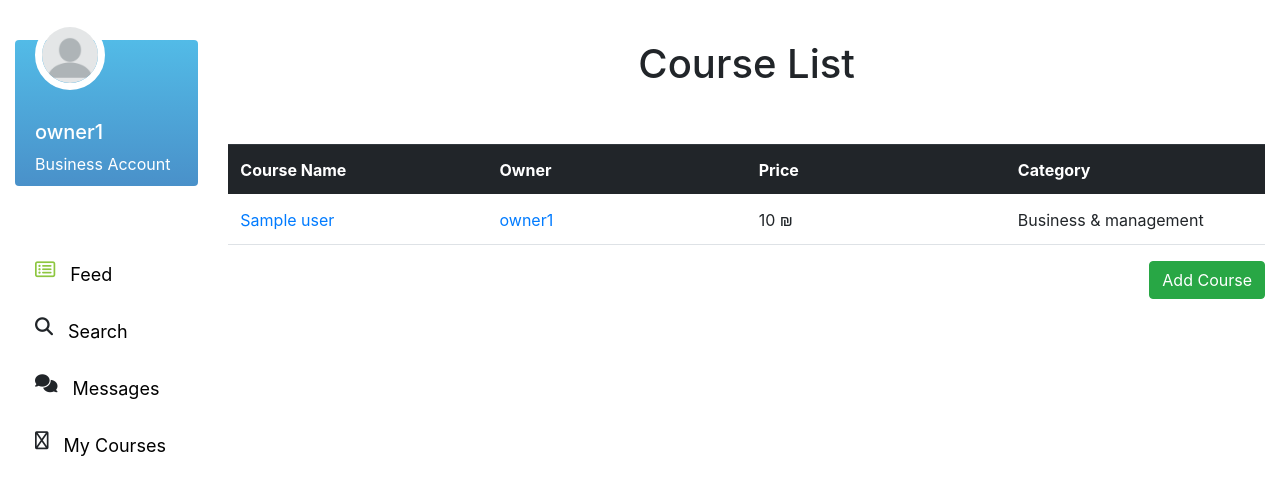
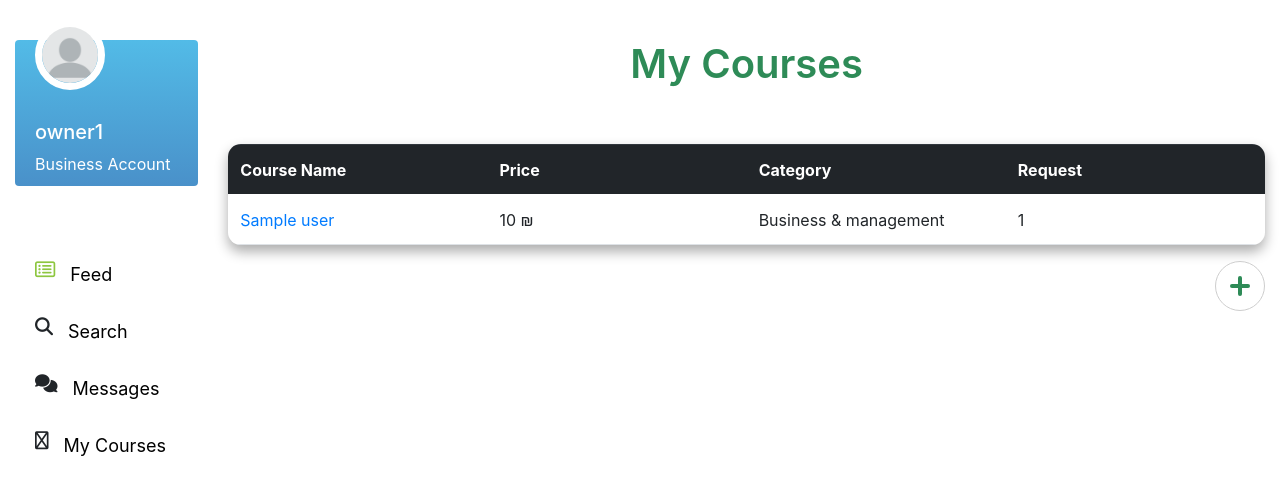
Before and after one commit to redhat-beyond/HighTeach, a Django app: page /course/ in a window 1280 px wide. Shown: the part 56-551 px from the top of the page. Run offline with Django 4.2, Linux system fonts and the light colour scheme; a user stored in the database is signed in; data comes from the database, SQL or seed files in the repository; tables that the repository leaves empty hold one stand-in row (values such as "Sample post"); some libraries are stand-ins or nearby versions.

Commit message:
Ui improvment
- Add photo to the add course page
- Add style to add course page
- Add style to course table page
- Connect teacher photo in the course page
- Fix bug where the course icon wasn't working in course page
- Adjust tests for changes

```diff
--- a/course/models.py
+++ b/course/models.py
@@ -106,6 +106,9 @@
             return 'P'
         return 'N'
 
+    def get_pending_requset_count_for_course(self):
+        return StudentCourse.objects.get_course_students_pending_requset(self).count()
+
     def avg_rating_for_course(self):
         avg = Review.objects.get_avg_rating_by_course(self)
         if avg is None:
@@ -171,6 +174,9 @@
     def get_student_courses_by_teacher(self, teacher_id: User):
         return self.filter(teacher_course_id__teacher_id=teacher_id)
 
+    def get_course_students_pending_requset(self, course: TeacherCourse):
+        return self.filter(teacher_course_id=course, status=Status.PENDING)
+
 
 class Status(models.TextChoices):
     PENDING = 'Pending'
--- a/course/templates/course/courses.html
+++ /dev/null
@@ -1,37 +0,0 @@
-{% extends 'main/loggedInPage.html' %}
-{% block main_content %}
-{% load static %}
-    <head>
-        <title>Course</title>
-        <link rel="stylesheet" href="https://maxcdn.bootstrapcdn.com/bootstrap/4.0.0/css/bootstrap.min.css">
-        <link rel="stylesheet" href="{% static 'styles/courses.table.css' %}" type="text/css">
-    </head>
-
-    <body>
-        <h1 class="Course_list">Course List</h1>
-        <br><br>
-        <table class="table">
-            <thead class="thead-dark">
-                <tr>
-                    <th>Course Name</th>
-                    <th>Owner</th>
-                    <th>Price</th>
-                    <th>Category</th>
-                </tr>
-            </thead>
-            {% for course in courses %}
-            <tbody>
-                <td><a href="/course/{{course.course_id}}">{{course.course_name.capitalize}}</td>
-                <td><a href="#">{{course.teacher_id}}</td>
-                <td>{{course.price}} ₪</td>
-                <td>{{course.get_category_display.capitalize}}</td>
-            </tbody>
-            {% endfor %}
-        </table>
-        {% if user.profile.account_type == 'T' or user.profile.account_type == 'B' %}
-        <a href="add">
-            <button type="button" class="btn btn-success" style="float: right;">Add Course</button></a>
-        {% endif %}
-    </body>
-
-{% endblock %}
--- /dev/null
+++ b/course/templates/course/courses_table.html
@@ -0,0 +1,53 @@
+{% extends 'main/loggedInPage.html' %}
+{% block main_content %}
+{% load static %}
+    <head>
+        <title>Course</title>
+        <link rel="stylesheet" href="https://maxcdn.bootstrapcdn.com/bootstrap/4.0.0/css/bootstrap.min.css">
+        <link rel="stylesheet" href="{% static 'styles/courses.table.css' %}" type="text/css">
+    </head>
+
+    <body>
+        <h1 class="Course_list">My Courses</h1>
+        <br><br>
+        <div class="scroll">
+            <table class="table">
+                <thead class="thead-dark">
+                    <tr>
+                        <th>Course Name</th>
+                        {% if user.profile.account_type == 'S'%}
+                        <th>Teacher</th>
+                        {% endif %}
+                        <th>Price</th>
+                        <th>Category</th>
+                        {% if user.profile.account_type == 'T'%}
+                        <th>Request</th>
+                        {% endif %}
+                    </tr>
+                </thead>
+                {% for course in courses %}
+                <tbody>
+                    <td><a href="/course/{{course.course_id}}">{{course.course_name.capitalize}}</td>
+                    {% if user.profile.account_type == 'S'%}
+                        <td><a href="#">{{course.teacher_id}}</td>
+                    {% endif %}
+                    <td>{{course.price}} ₪</td>
+                    <td>{{course.get_category_display.capitalize}}</td>
+                    {% if user.profile.account_type == 'T'%}
+                    <td>{{course.get_pending_requset_count_for_course}}</td>
+                    {% endif %}
+                </tbody>
+                {% endfor %}
+            </table>
+        </div>
+        {% if user.profile.account_type == 'T'%}
+        <a href="add">
+            <button class="icon-btn add-btn">
+                <div class="add-icon"></div>
+                <div class="btn-txt">Add Course</div>
+            </button>
+        </a>
+        {% endif %}
+    </body>
+
+{% endblock %}
--- a/course/views.py
+++ b/course/views.py
@@ -9,10 +9,18 @@
 
 class CourseList(LoginRequiredMixin, View):
     def get(self, request):
-        courses = TeacherCourse.objects.get_teacher_courses(request.user)
-        courses |= TeacherCourse.objects.get_student_approved_teacher_courses(request.user)
-        context = {'courses': courses}
-        return render(request, 'course/courses.html', context)
+        if request.user.profile.account_type == 'B':
+            teacherCourse = TeacherCourse.objects.get_teacher_courses(request.user)
+            studentCourse = TeacherCourse.objects.get_student_approved_teacher_courses(request.user)
+            context = {'teacher_courses': teacherCourse, 'student_courses': studentCourse}
+            return render(request, 'course/courses_two_tables.html', context)
+        else:
+            if request.user.profile.account_type == 'T':
+                courses = TeacherCourse.objects.get_teacher_courses(request.user)
+            if request.user.profile.account_type == 'S':
+                courses = TeacherCourse.objects.get_student_approved_teacher_courses(request.user)
+            context = {'courses': courses}
+            return render(request, 'course/courses_table.html', context)
 
 
 class CreateReviewView(LoginRequiredMixin, CreateView):
--- a/static/styles/courses.table.css
+++ b/static/styles/courses.table.css
@@ -4,5 +4,116 @@
 }
 
 .Course_list{
-  text-align:center
+  color: #2E8B57;
+  font-weight: 600;
+  text-align: center;
 }
+
+table {
+
+  background-color: #fff5;
+
+  backdrop-filter: blur(7px);
+  box-shadow: 0 .4rem .8rem #0005;
+  border-radius: .8rem;
+
+  overflow: hidden;
+}
+
+
+.icon-btn {
+  float: right;
+  width: 50px;
+  height: 50px;
+  border: 1px solid #cdcdcd;
+  background: white;
+  border-radius: 25px;
+  overflow: hidden;
+  position: relative;
+  transition: width 0.2s ease-in-out;
+  font-weight: 500;
+  font-family: inherit;
+}
+
+.add-btn:hover {
+  width: 140px;
+}
+
+.add-btn::before,
+.add-btn::after {
+  transition: width 0.2s ease-in-out, border-radius 0.2s ease-in-out;
+  content: "";
+  position: absolute;
+  height: 4px;
+  width: 10px;
+  top: calc(50% - 2px);
+  background: seagreen;
+}
+
+.add-btn::after {
+  right: 14px;
+  overflow: hidden;
+  border-top-right-radius: 2px;
+  border-bottom-right-radius: 2px;
+}
+
+.add-btn::before {
+  left: 14px;
+  border-top-left-radius: 2px;
+  border-bottom-left-radius: 2px;
+}
+
+.icon-btn:focus {
+  outline: none;
+}
+
+.btn-txt {
+  opacity: 0;
+  transition: opacity 0.2s;
+}
+
+.add-btn:hover::before,
+.add-btn:hover::after {
+  width: 4px;
+  border-radius: 2px;
+}
+
+.add-btn:hover .btn-txt {
+  opacity: 1;
+}
+
+.add-icon::after,
+.add-icon::before {
+  transition: all 0.2s ease-in-out;
+  content: "";
+  position: absolute;
+  height: 20px;
+  width: 2px;
+  top: calc(50% - 10px);
+  background: seagreen;
+  overflow: hidden;
+}
+
+.add-icon::before {
+  left: 22px;
+  border-top-left-radius: 2px;
+  border-bottom-left-radius: 2px;
+}
+
+.add-icon::after {
+  right: 22px;
+  border-top-right-radius: 2px;
+  border-bottom-right-radius: 2px;
+}
+
+.add-btn:hover .add-icon::before {
+  left: 15px;
+  height: 4px;
+  top: calc(50% - 2px);
+}
+
+.add-btn:hover .add-icon::after {
+  right: 15px;
+  height: 4px;
+  top: calc(50% - 2px);
+}
```
Also changed, not shown: course/templates/course/add_course.html (+5 -2 lines), course/templates/course/course_page.html (+24 -42 lines), course/templates/course/courses_two_tables.html (added, +66 -0 lines), static/styles/course.add.css (+23 -0 lines), static/styles/student_course.css (added, +68 -0 lines), tests/conftest.py (+30 -0 lines), tests/course/test_course_pages.py (+17 -17 lines), media/images/test_image.jpg (added), static/images/teacher.jpg (added), static/styles/course.page.css (line endings or trailing spaces), static/styles/mdb.min.css.
